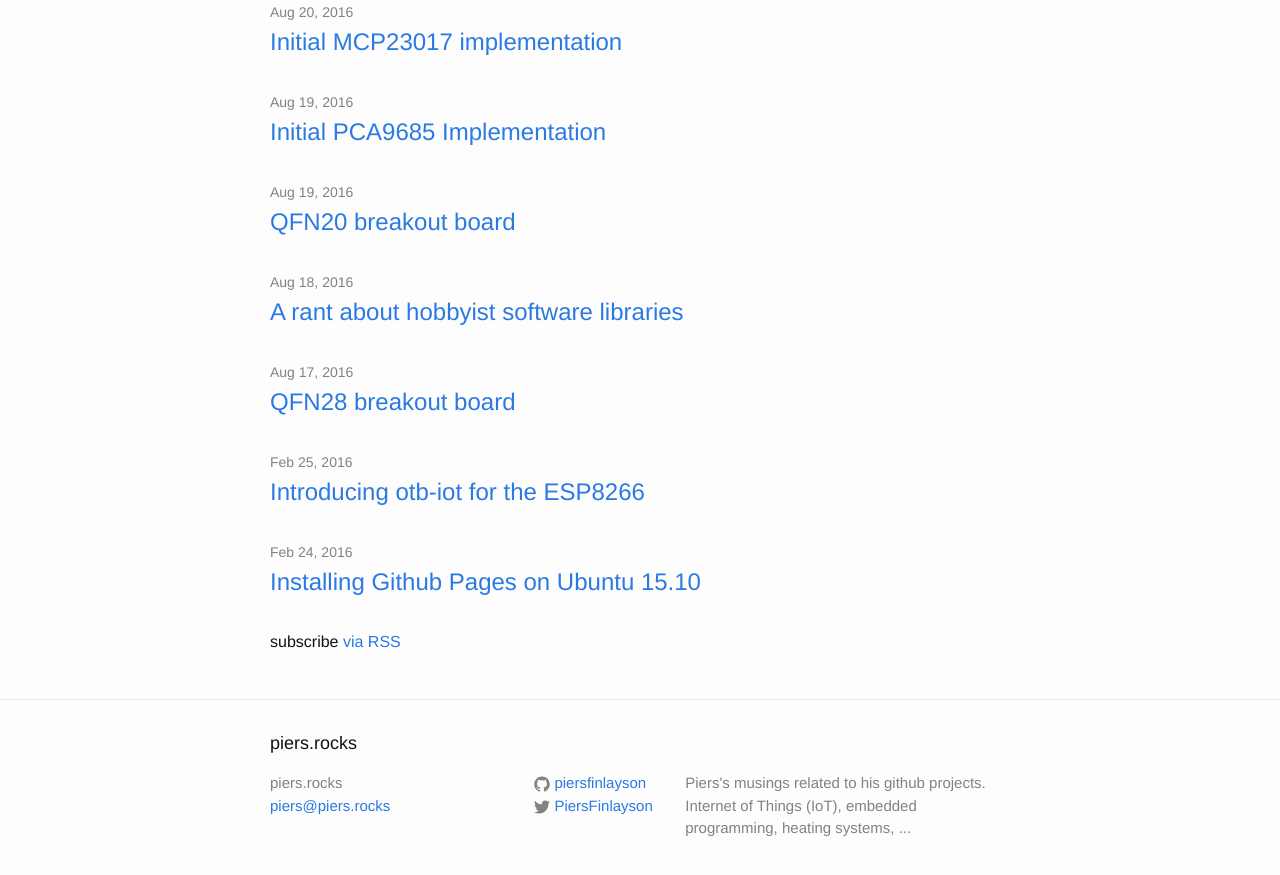
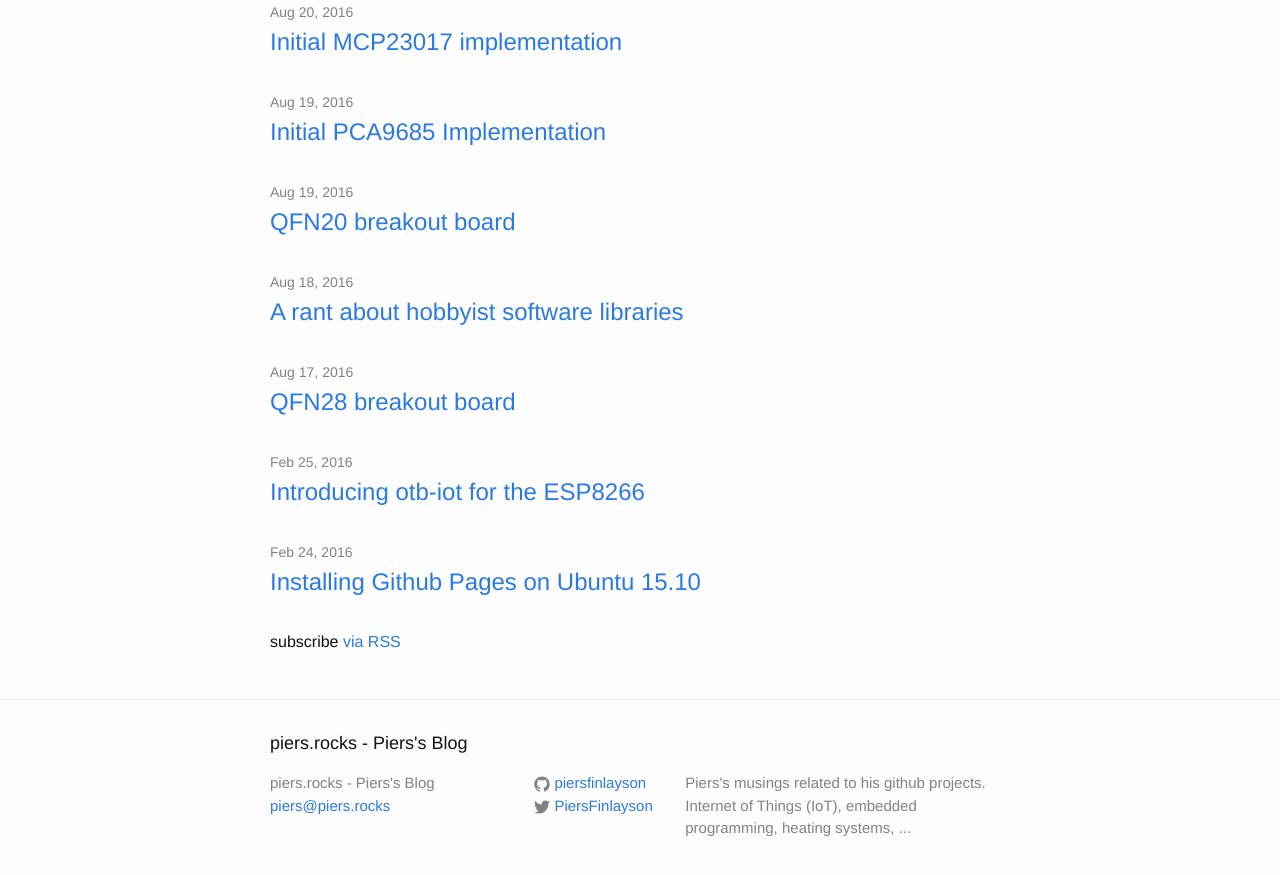
Before and after one commit to piersfinlayson/piersfinlayson.github.io, a Jekyll site: the page built from index.html, in a window 1280 px wide and 900 px high, scrolled down 3233 px. Shown: the top 875 px of the window. Built offline with Jekyll 4.4.1, drawn with Linux system fonts in a browser that asks for light colours; some of the changed text lies outside the part shown.

Commit message:
update website name

```diff
--- a/_config.yml
+++ b/_config.yml
@@ -6,7 +6,7 @@
 # 'jekyll serve'. If you change this file, please restart the server process.
 
 # Site settings
-title: piers.rocks
+title: piers.rocks - Piers's Blog
 email: piers@piers.rocks
 description: > # this means to ignore newlines until "baseurl:"
   Piers's musings related to his github projects.  Internet of Things
```
